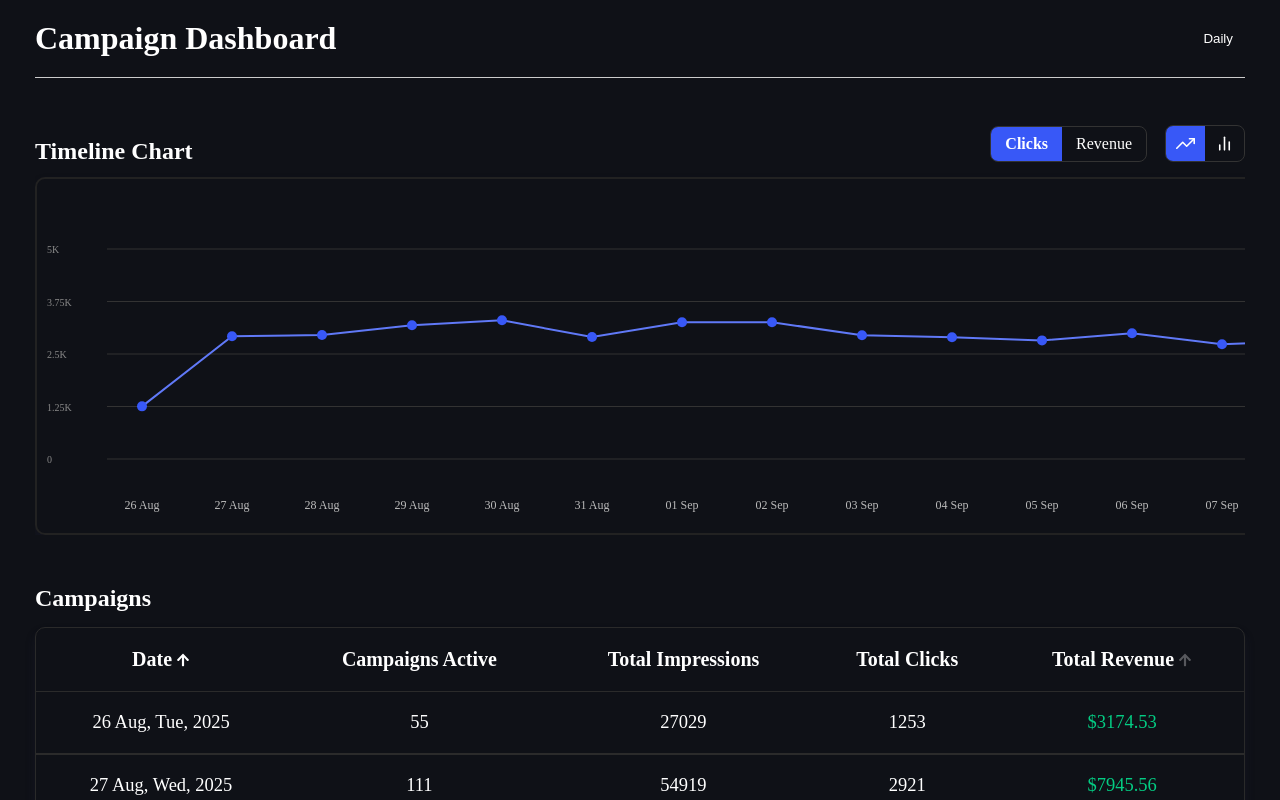
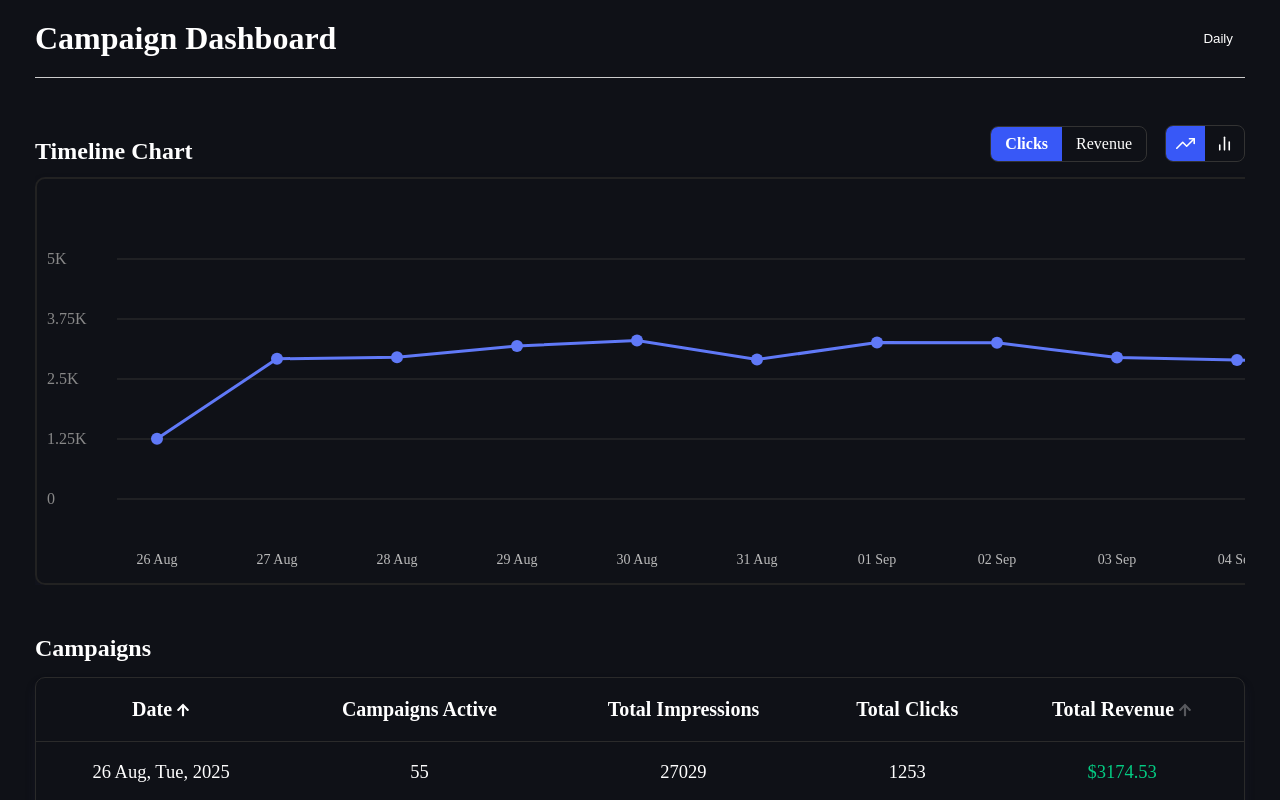
Before and after one commit to hapttic/front-test-assigment-2025-public, a React (Vite) app: page / in a window 1280 px wide. Shown: the top 800 px of the page. Built offline with nearby package versions, Linux system fonts and the light colour scheme.

Commit message:
style: updated chart ui

```diff
--- a/src/components/timelineChart/TimelineChart.css
+++ b/src/components/timelineChart/TimelineChart.css
@@ -11,5 +11,4 @@
     border: 2px solid #222;
     border-radius: 10px;
     box-shadow: rgba(50, 50, 93, 0.25) 0px 6px 12px -2px, rgba(0, 0, 0, 0.3) 0px 3px 7px -3px;
-
 }
--- a/src/components/timelineChart/TimelineChart.tsx
+++ b/src/components/timelineChart/TimelineChart.tsx
@@ -39,12 +39,13 @@ const TimelineChart: React.FC<Props> = ({ data }) => {
         return niceNumber(rawMax)
     }, [sortedData, metric])
 
-    const slotWidth = 90
-    const padding = 70
-    const chartHeight = 350
+    const slotWidth = 120
+    const padding = 80
+    const chartHeight = 400
     const barWidth = slotWidth * 0.7
+    const minChartWidth = 800
 
-    const xOffset = padding + 35;
+    const xOffset = padding + 40
 
     const points = useMemo(() => sortedData.map((d, i) => {
         const x = xOffset + i * slotWidth
@@ -63,7 +64,7 @@ const TimelineChart: React.FC<Props> = ({ data }) => {
         }))
     }, [maxValue])
 
-    const svgMinWidth = Math.max(points.length * slotWidth + xOffset, 0)
+    const svgMinWidth = Math.max(points.length * slotWidth + xOffset, minChartWidth)
 
     return (
         <>
@@ -75,16 +76,15 @@ const TimelineChart: React.FC<Props> = ({ data }) => {
                             <line key={i} x1={padding} y1={tick.y} x2={svgMinWidth - padding} y2={tick.y} stroke="#333" strokeWidth={1} />
                         ))}
                         {yTicks.map((tick, i) => (
-                            <text key={i} x={10} y={tick.y + 4} fontSize={10} fill="#888">{tick.label}</text>
+                            <text key={i} x={10} y={tick.y + 5} fontSize={16} fill="#888">{tick.label}</text>
                         ))}
-
-                        {chartType === 'line' && <path d={linePath} fill="none" stroke="#6079f7ff" strokeWidth={2} />}
+                        {chartType === 'line' && <path d={linePath} fill="none" stroke="#6079f7ff" strokeWidth={3} />}
                         {points.map((p, i) => (
                             chartType === 'line' ? (
                                 <circle
                                     key={i}
-                                    cx={p.x} cy={p.y} r={5}
-                                    fill={hoveredIndex === i ? '#3858f7ff' : '#3858f7ff'}
+                                    cx={p.x} cy={p.y} r={6}
+                                    fill={hoveredIndex === i ? '#3858f7ff' : '#6079f7ff'}
                                     onMouseEnter={() => setHoveredIndex(i)}
                                     onMouseLeave={() => setHoveredIndex(null)}
                                 />
@@ -93,10 +93,10 @@ const TimelineChart: React.FC<Props> = ({ data }) => {
                                     key={i}
                                     d={`
                 M ${p.x - barWidth / 2} ${chartHeight - padding}
-                L ${p.x - barWidth / 2} ${p.y + 6}
-                Q ${p.x - barWidth / 2} ${p.y} ${p.x - barWidth / 2 + 6} ${p.y}
-                L ${p.x + barWidth / 2 - 6} ${p.y}
-                Q ${p.x + barWidth / 2} ${p.y} ${p.x + barWidth / 2} ${p.y + 6}
+                L ${p.x - barWidth / 2} ${p.y + 8}
+                Q ${p.x - barWidth / 2} ${p.y} ${p.x - barWidth / 2 + 8} ${p.y}
+                L ${p.x + barWidth / 2 - 8} ${p.y}
+                Q ${p.x + barWidth / 2} ${p.y} ${p.x + barWidth / 2} ${p.y + 8}
                 L ${p.x + barWidth / 2} ${chartHeight - padding}
                 Z
             `}
@@ -106,13 +106,11 @@ const TimelineChart: React.FC<Props> = ({ data }) => {
                                 />
                             )
                         ))}
-
                         {points.map((p, i) => (
-                            <text key={i} x={p.x} y={chartHeight - 20} textAnchor="middle" fontSize={12} fill="#bbb">
+                            <text key={i} x={p.x} y={chartHeight - 15} textAnchor="middle" fontSize={14} fill="#bbb">
                                 {p.label.split(',')[0]}
                             </text>
                         ))}
-
                         {hoveredIndex !== null && (
                             <Tooltip
                                 x={points[hoveredIndex].x}
```
